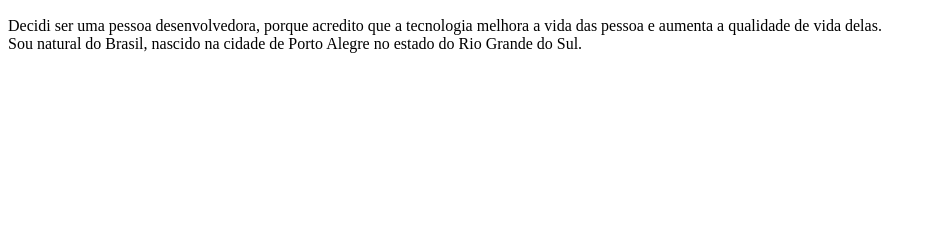
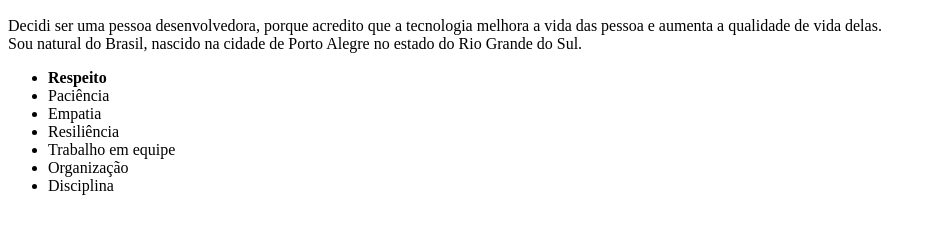
Before and after one commit to emerson-viegas/emerson-viegas.github.io, a plain HTML site: page index.html in a window 1280 px wide. Shown: the part 505-738 px from the top of the page, without its empty margins (0-936 px from the left). Drawn offline with Linux system fonts and the light colour scheme.

Commit message:
inserido lista de habilidade, com habilidae destaque em negrito

```diff
--- a/index.html
+++ b/index.html
@@ -16,6 +16,17 @@
         Decidi ser uma pessoa desenvolvedora, porque acredito que a tecnologia melhora a vida das pessoa e aumenta a qualidade de vida delas. <br>Sou natural do Brasil, nascido na cidade de Porto Alegre no estado do Rio Grande do Sul.
     </p>
 
+    <ul>
+        <li><strong>Respeito</strong></li>
+        <li>Paciência</li>
+        <li>Empatia</li>
+        <li>Resiliência</li>
+        <li>Trabalho em equipe</li>
+        <li>Organização</li>
+        <li>Disciplina</li>
+    </ul><br>
+
+
 
 </body>
 </html>
```
